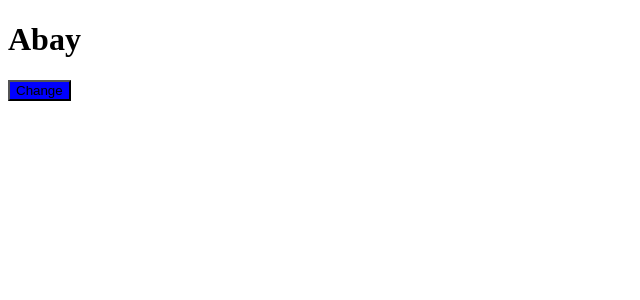
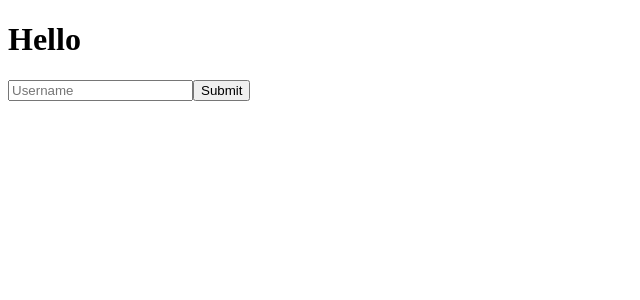
Before and after one commit to AbayTesfaye/React-Learning-Progress, a React (Create React App) app in the folder react-tutor/: page / in a window 1280 px wide. Shown: the top 300 px of the page, without its empty margins (0-640 px from the left). Built offline with nearby package versions, Linux system fonts and the light colour scheme.

Commit message:
Day 9: React Form

```diff
--- a/react-tutor/src/App.js
+++ b/react-tutor/src/App.js
@@ -1,33 +1,27 @@
 import { useState } from "react";
-import animals, { useAnimal } from "./information";
+
 function App() {
-  const [headingText, setHeadingText] = useState("Abay");
-  const [isMouseOver, setIsMouseOver] = useState(false);
-  function handleClick() {
-    console.log("clicked");
-    setHeadingText("Dani");
+  const [username, setUsername] = useState("");
+  const [headingText, setHeadingText] = useState("");
+  function handleOnChange(e) {
+    setUsername(e.target.value);
   }
 
-  function handleMouseOver() {
-    setIsMouseOver(true);
-  }
-
-  function handleMouseOut() {
-    setIsMouseOver(false);
+  function handleOnClick(event) {
+    setHeadingText(username);
+    event.preventDefault();
   }
   return (
-    <div>
-      <h1>{headingText}</h1>
-
-      <button
-        onClick={handleClick}
-        onMouseOver={handleMouseOver}
-        onMouseOut={handleMouseOut}
-        style={{ backgroundColor: isMouseOver ? "red" : "blue" }}
-      >
-        Change
-      </button>
-    </div>
+    <form onSubmit={handleOnClick}>
+      <h1> Hello {headingText}</h1>
+      <input
+        onChange={handleOnChange}
+        type="text"
+        placeholder="Username"
+        value={username}
+      />
+      <button>Submit</button>
+    </form>
   );
 }
 
```
